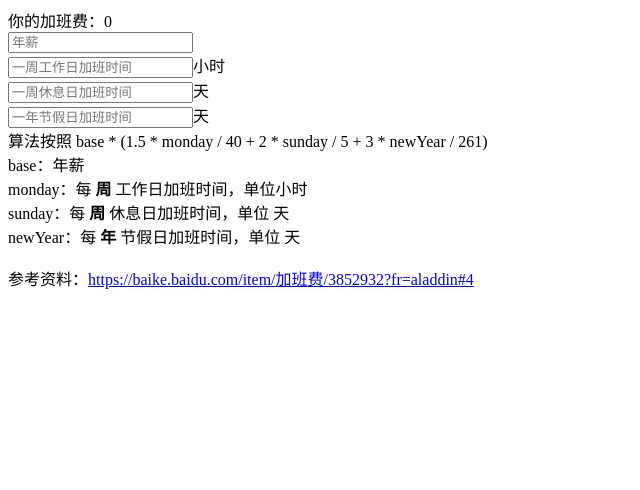
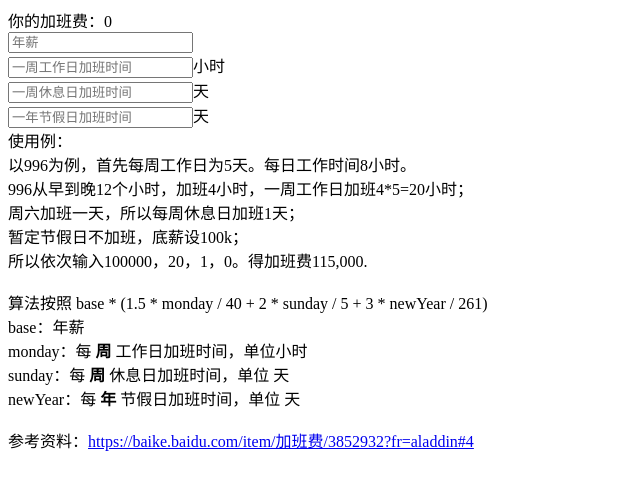
Before and after one commit to simon300000/996icu-calc, a plain HTML site: page index.html in a window 1280 px wide. Shown: the whole page, without its empty margins (0-640 px from the left). Drawn offline with Linux system fonts and the light colour scheme.

Commit message:
使用例

```diff
--- a/index.html
+++ b/index.html
@@ -51,6 +51,18 @@
 	<form oninput="update()" onsubmit="return false">
 	</form>
 	<div>
+		使用例：
+		<br>
+		以996为例，首先每周工作日为5天。每日工作时间8小时。
+		<br>
+		996从早到晚12个小时，加班4小时，一周工作日加班4*5=20小时；
+		<br>
+		周六加班一天，所以每周休息日加班1天；
+		<br>
+		暂定节假日不加班，底薪设100k；
+		<br>
+		所以依次输入100000，20，1，0。得加班费115,000.
+		<br><br>
 		算法按照 base * (1.5 * monday / 40 + 2 * sunday / 5 + 3 * newYear / 261)
 		<br>
 		base：年薪
```
